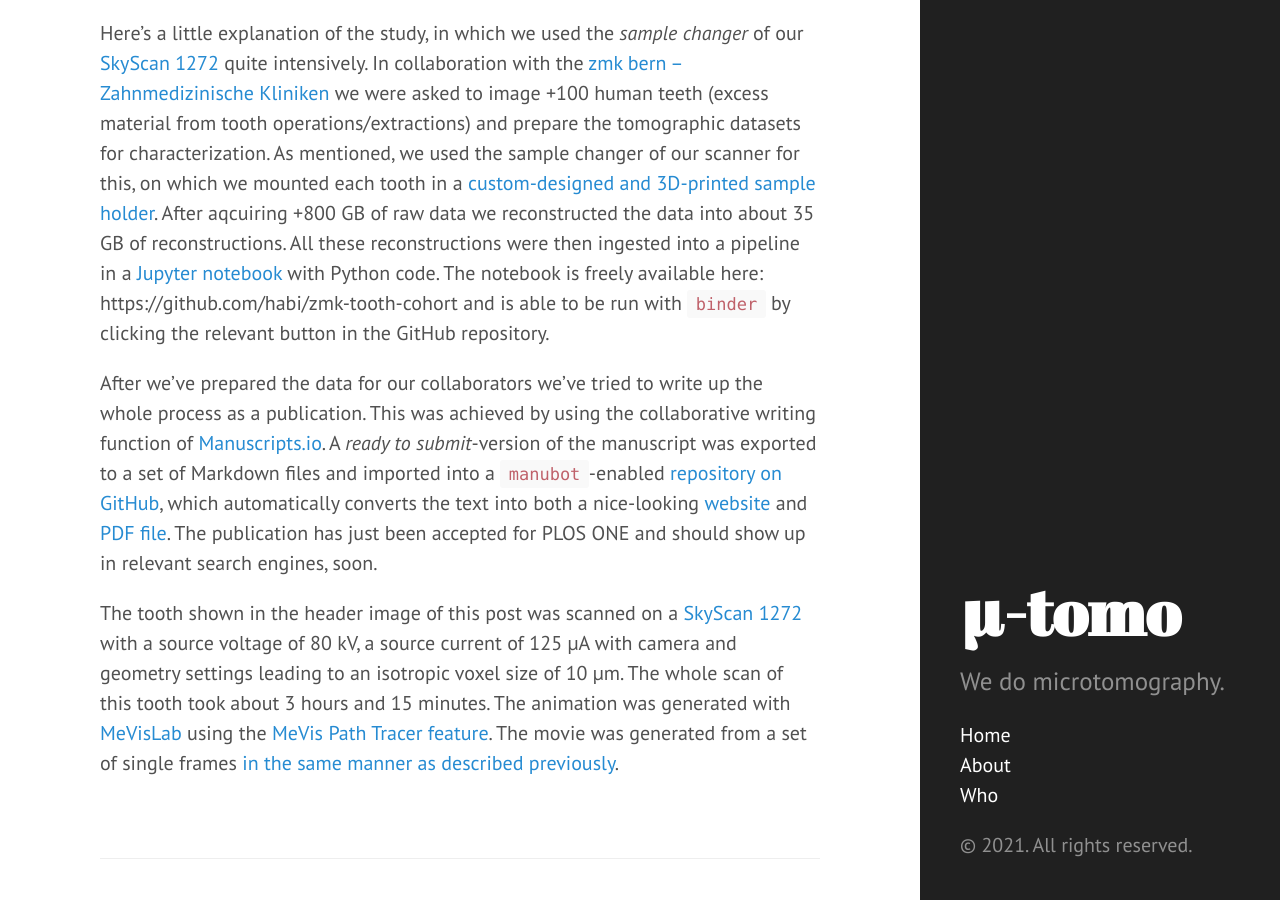
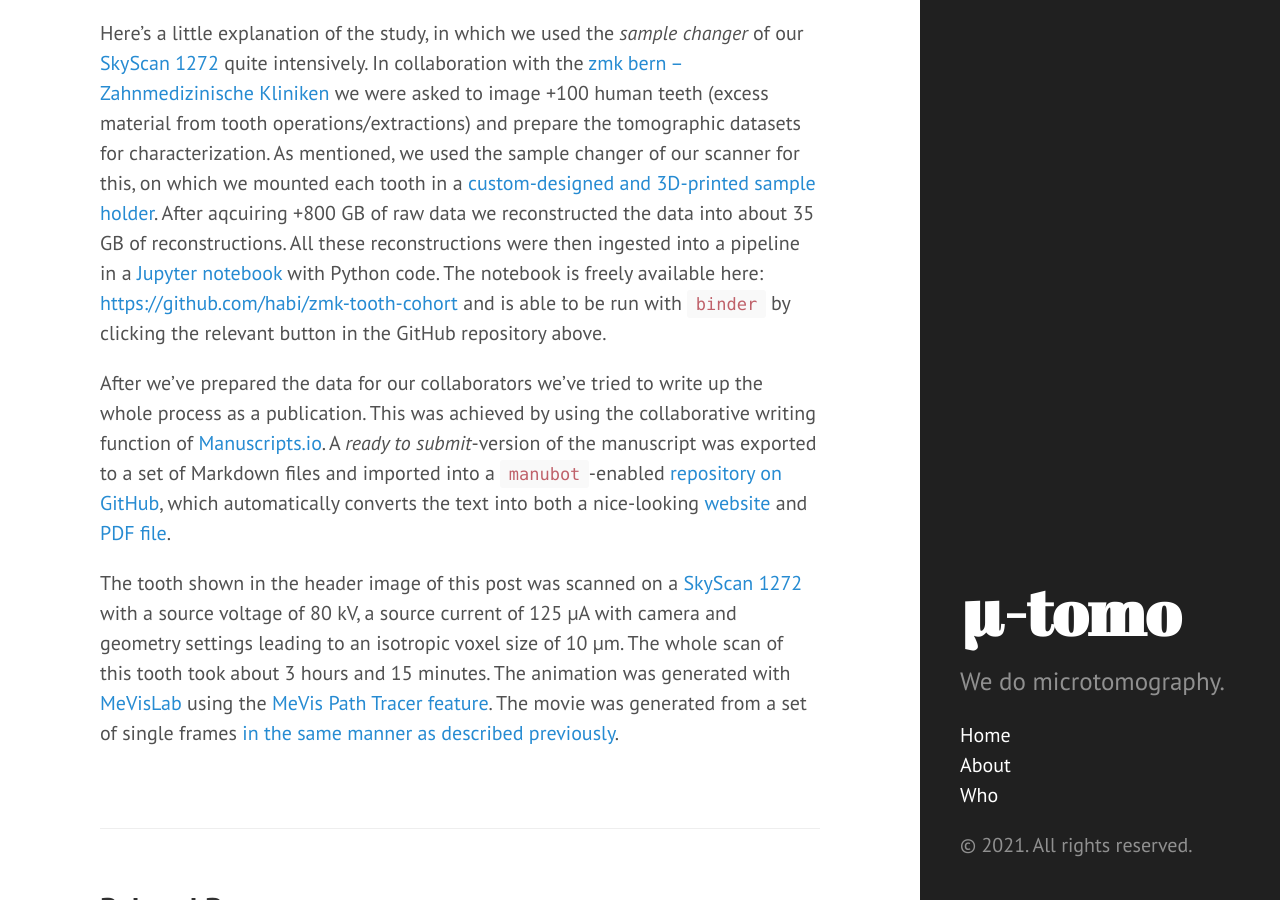
Before and after one commit to TomoGraphics/tomographics.github.io, a Jekyll site: the page built from _posts/2021-08-31-a-lot-of-human-teeth.md, in a window 1280 px wide and 900 px high, scrolled down 562 px. Built offline with Jekyll 4.4.1, drawn with Linux system fonts in a browser that asks for light colours.

Commit message:
The other publication goes to PLOS ONE

```diff
--- a/_posts/2021-08-31-a-lot-of-human-teeth.md
+++ b/_posts/2021-08-31-a-lot-of-human-teeth.md
@@ -24,12 +24,11 @@ In collaboration with the [zmk bern – Zahnmedizinische Kliniken](https://www.z
 As mentioned, we used the sample changer of our scanner for this, on which we mounted each tooth in a [custom-designed and 3D-printed sample holder](https://github.com/TomoGraphics/Hol3Drs/blob/master/STL/tooth_holder3.stl).
 After aqcuiring +800 GB of raw data we reconstructed the data into about 35 GB of reconstructions.
 All these reconstructions were then ingested into a pipeline in a [Jupyter notebook](https://jupyter.org/) with Python code.
-The notebook is freely available here: https://github.com/habi/zmk-tooth-cohort and is able to be run with [`binder`](https://mybinder.org/) by clicking the relevant button in the GitHub repository.
+The notebook is freely available here: [https://github.com/habi/zmk-tooth-cohort](https://github.com/habi/zmk-tooth-cohort) and is able to be run with [`binder`](https://mybinder.org/) by clicking the relevant button in the GitHub repository above.
 
 After we've prepared the data for our collaborators we've tried to write up the whole process as a publication.
 This was achieved by using the collaborative writing function of [Manuscripts.io](https://manuscripts.io/).
 A *ready to submit*-version of the manuscript was exported to a set of Markdown files and imported into a [`manubot`](https://manubot.org/)-enabled [repository on GitHub](https://github.com/habi/zmk-tooth-cohort-method-manuscript), which automatically converts the text into both a nice-looking [website](https://habi.github.io/zmk-tooth-cohort-method-manuscript/) and [PDF file](https://habi.github.io/zmk-tooth-cohort-method-manuscript/manuscript.pdf).
-The publication has just been accepted for PLOS ONE and should show up in relevant search engines, soon.
 
 The tooth shown in the header image of this post was scanned on a [SkyScan 1272]((https://www.bruker.com/en/products-and-solutions/microscopes/3d-x-ray-microscopes/skyscan-1272.html)) with a source voltage of 80 kV, a source current of 125 µA with camera and geometry settings leading to an isotropic voxel size of 10 µm.
 The whole scan of this tooth took about 3 hours and 15 minutes.
```
